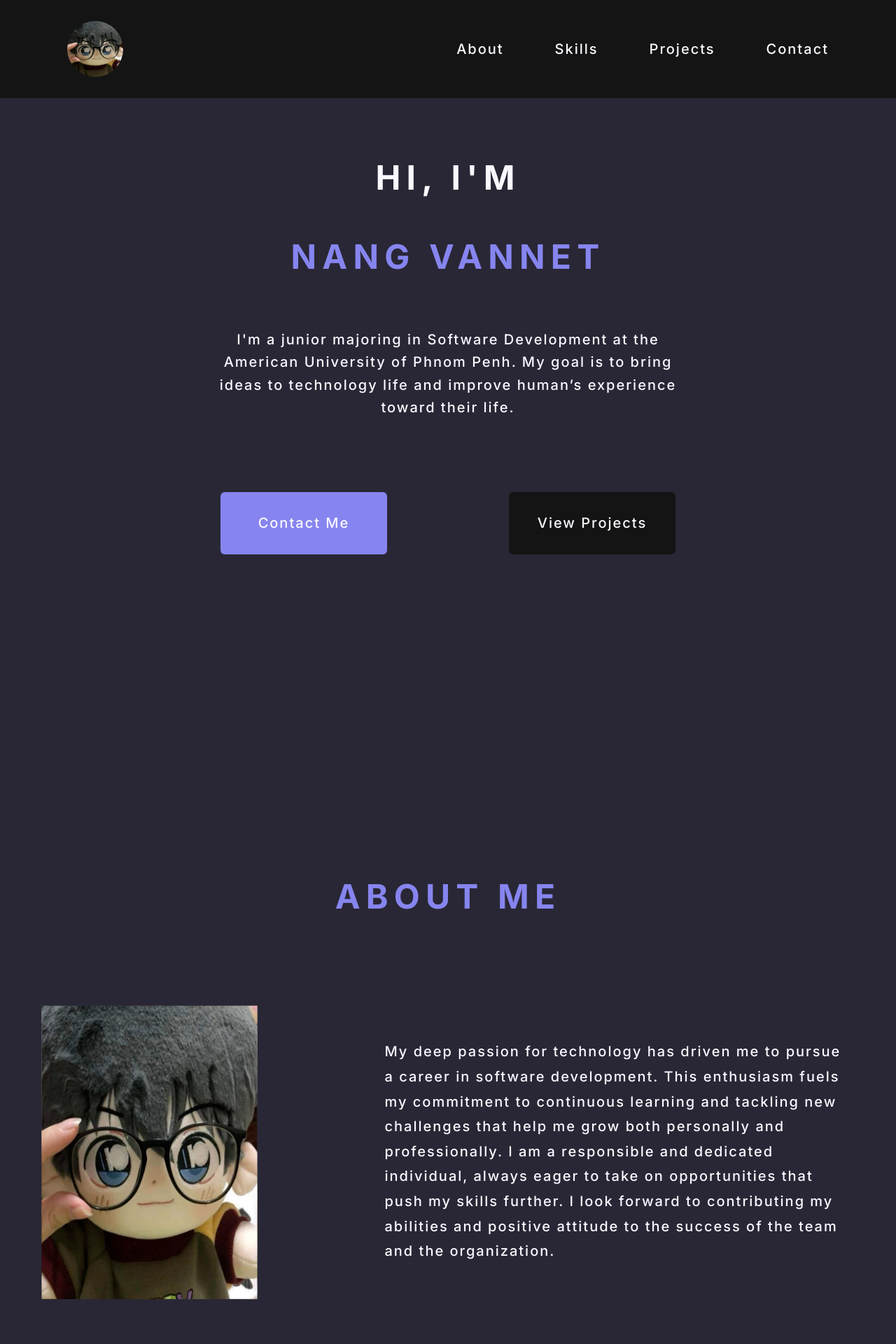
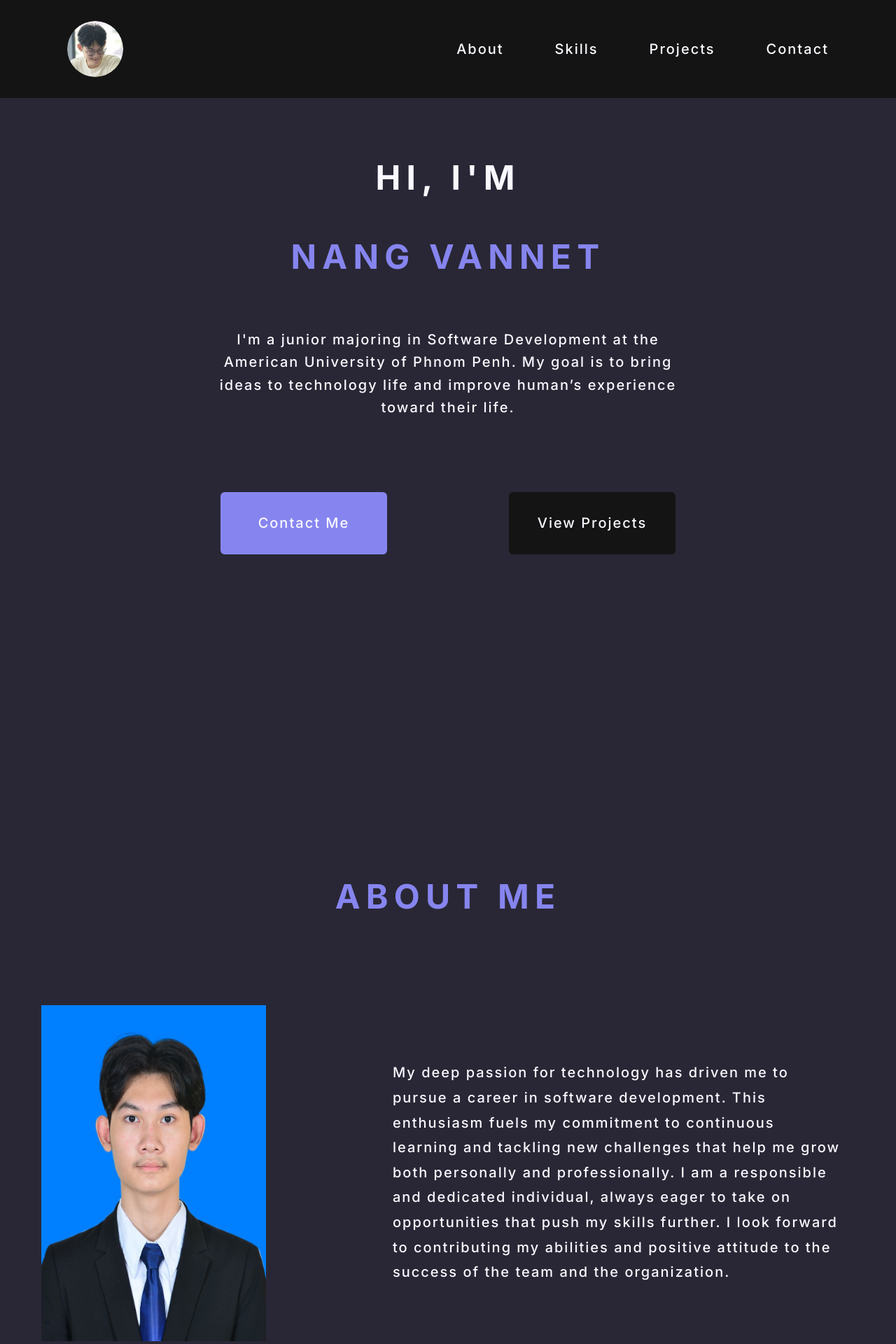
Before and after one commit to VannetNang/portfolio-website, a React (Vite) app: page / in a window 1280 px wide. Shown: the top 1920 px of the page at 70% size. Built offline with nearby package versions, Linux system fonts and the light colour scheme.

Commit message:
- updated photo

```diff
--- a/src/assets/assets.js
+++ b/src/assets/assets.js
@@ -8,6 +8,7 @@ import cross_icon from "./icons/cross_icon.png";
 import database_icon from "./icons/database_icon.png";
 import my_logo from "./icons/my_logo.png";
 import mobile_icon from "./icons/mobile-icon.png";
+import user_photo from "./icons/formal_photo.jpg"
 
 export const assets = {
   user_icon,
@@ -19,5 +20,6 @@ export const assets = {
   cross_icon,
   database_icon,
   my_logo,
-  mobile_icon
+  mobile_icon,
+  user_photo
 };
--- a/src/pages/AboutMe.jsx
+++ b/src/pages/AboutMe.jsx
@@ -15,9 +15,9 @@ const AboutMe = () => {
         <div className="flex flex-col lg:flex-row lg:flex-center lg:gap-[5rem]">
           <div className="m-[43px] flex-center">
             <img
-              src={assets.user_icon}
+              src={assets.user_photo}
               alt="User Icon"
-              className="w-[252px] h-[256px] lg:w-[379px] lg:h-[420px]"
+              className="w-[252px] h-[256px] lg:w-[400px] lg:h-[480px]"
             />
           </div>
 
--- a/src/pages/Navbar.jsx
+++ b/src/pages/Navbar.jsx
@@ -39,7 +39,7 @@ const Navbar = () => {
           <div>
             <a href="#">
               <img
-                src={assets.user_icon}
+                src={assets.my_logo}
                 alt="Logo Icon"
                 className="logo-rounded-mobile md:logo-rounded"
               />
```
Also changed, not shown: src/assets/icons/formal_photo.jpg (added).
